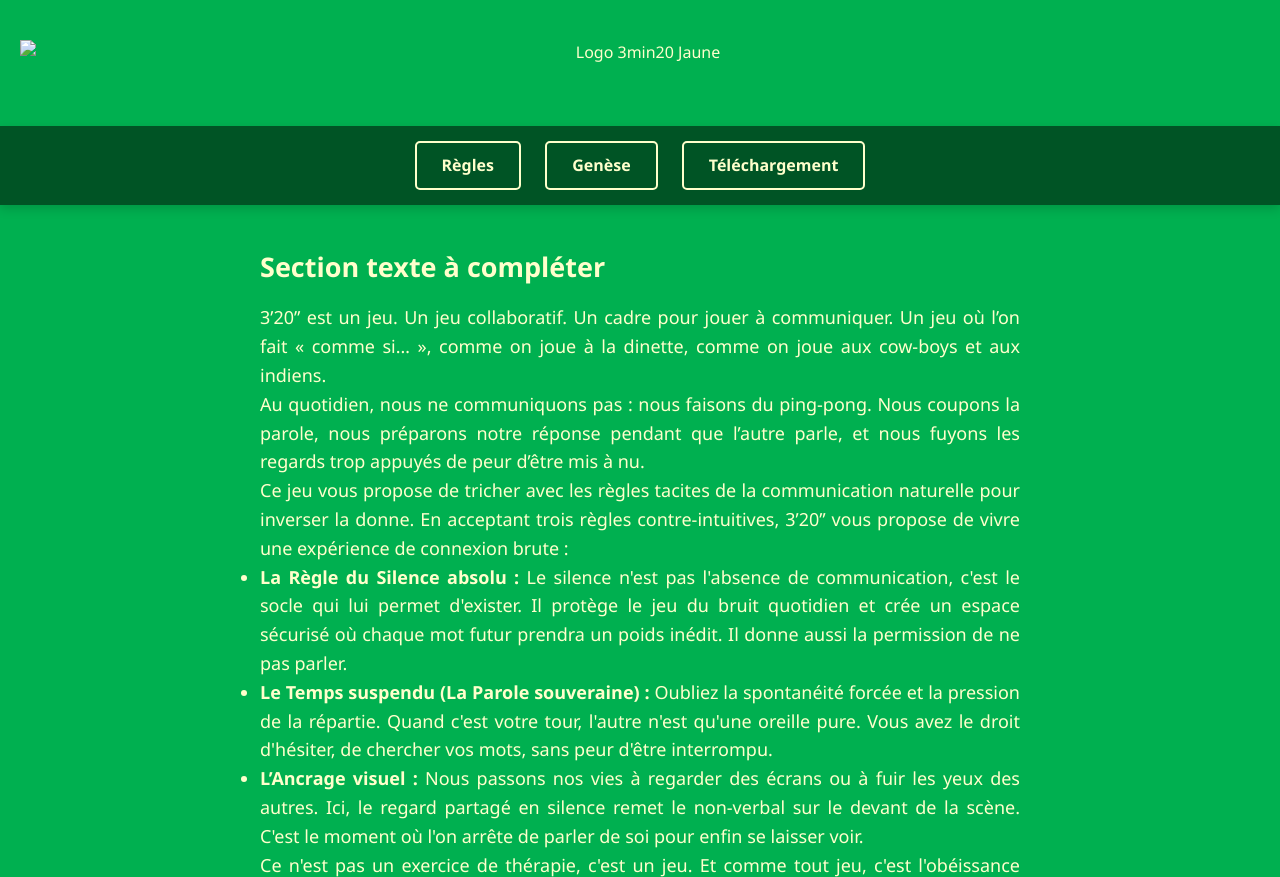
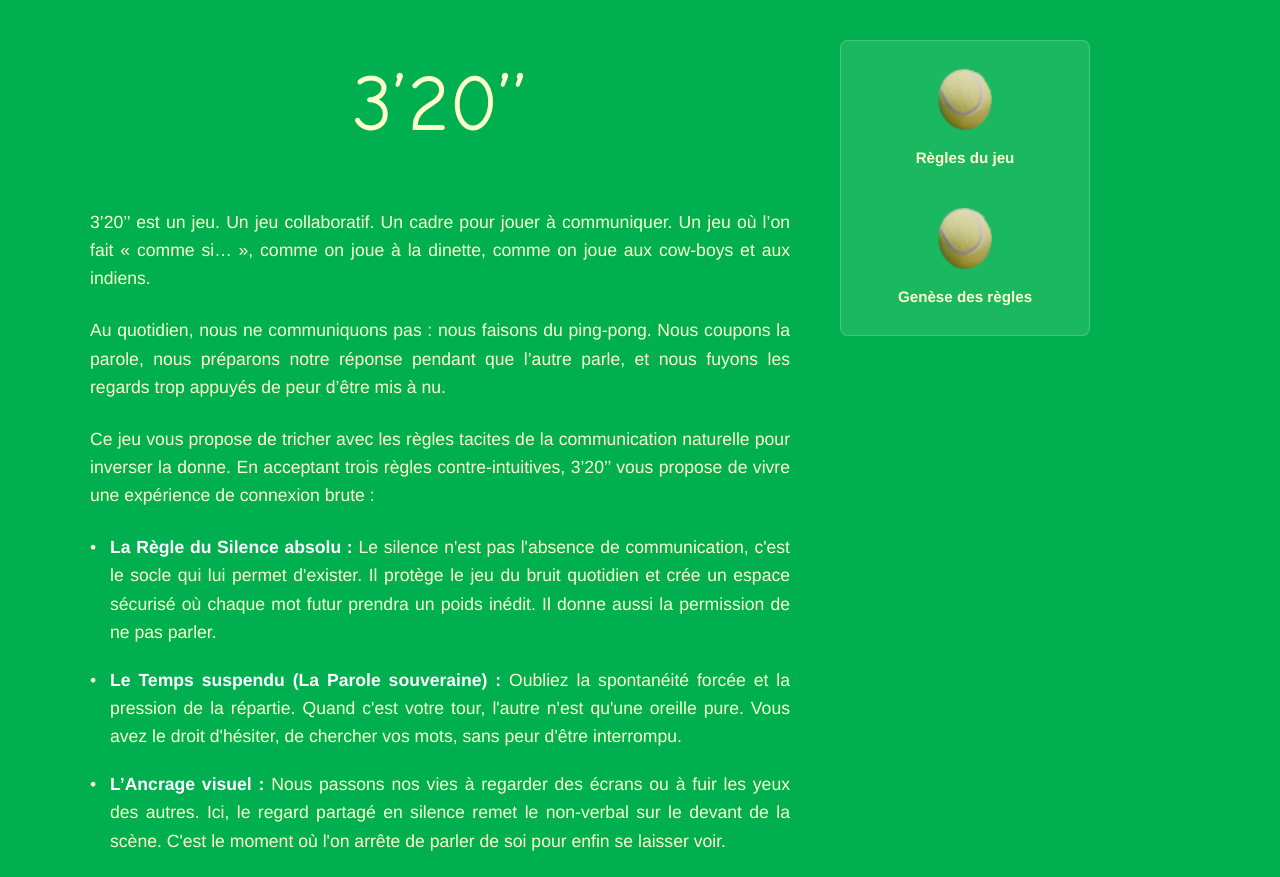
Before and after one commit to mhermans7669-sys/paulguldin.github.io, a plain HTML site: page 3min20lejeu.html in a window 1280 px wide. Shown: the top 877 px of the page. Drawn offline with Linux system fonts and the light colour scheme.

Commit message:
Revise HTML structure and styles for game page
Updated the HTML structure and styles for the game presentation page, enhancing layout and typography.

```diff
--- a/3min20lejeu.html
+++ b/3min20lejeu.html
@@ -3,135 +3,188 @@
 <head>
     <meta charset="UTF-8">
     <meta name="viewport" content="width=device-width, initial-scale=1.0">
-    <title>Le Jeu - Présentation</title>
+    <title>3’20’’ - Un cadre pour jouer à communiquer</title>
     <style>
-        /* --- Styles Généraux --- */
-        * {
-            box-sizing: border-box;
+        /* --- STYLES GENERAUX & TYPOGRAPHIE --- */
+        body {
+            font-family: 'Helvetica Neue', Arial, sans-serif;
+            line-height: 1.6;
+            background-color: #00B050; /* Fond vert demandé */
+            color: #FFFFCC; /* Couleur jaune clair pâle pour les caractères */
             margin: 0;
             padding: 0;
         }
 
-        body {
-            font-family: 'Segoe UI', Tahoma, Geneva, Verdana, sans-serif;
-            background-color: #00B050;
-            color: #ffffcc;
-            line-height: 1.6;
+        .container {
+            max-width: 1100px;
+            margin: 0 auto;
+            padding: 40px 20px;
+            display: flex;
+            flex-direction: row;
+            gap: 50px;
         }
 
-        /* --- Entête (Titre et Image) --- */
-        .hero-banner {
-            text-align: center;
-            padding: 40px 20px;
+        /* --- ZONE DE TEXTE PRINCIPALE --- */
+        main {
+            flex: 1;
+            max-width: 700px;
         }
 
-        .hero-banner img {
-            max-width: 100%;
-            height: auto;
-            display: block;
-            margin: 0 auto 20px auto;
+        h1 {
+            font-family: 'Dreaming Outloud Script Pro', 'Brush Script MT', 'Comic Sans MS', cursive;
+            font-size: 80px; /* Taille exacte demandée */
+            text-align: center; /* Titre centré sur le texte */
+            margin-top: 0;
+            margin-bottom: 40px;
+            color: #FFFFCC; /* Jaune clair pâle comme le texte */
+            font-weight: normal;
         }
 
-        .hero-banner h1 {
-            font-size: 40px;
-            color: #ffffcc;
-            font-weight: 700;
-            text-transform: uppercase;
-            letter-spacing: 2px;
-        }
-
-        /* --- Header Sticky (Navigation) --- */
-        .sticky-header {
-            position: -webkit-sticky; /* Pour compatibilité Safari */
-            position: sticky;
-            top: 0;
-            background-color: rgba(0, 80, 35, 0.95); /* Vert foncé transparent pour détacher le menu */
-            padding: 15px 0;
-            text-align: center;
-            box-shadow: 0 4px 10px rgba(0, 0, 0, 0.15);
-            z-index: 1000;
-        }
-
-        .nav-btn {
-            display: inline-block;
-            text-decoration: none;
-            color: #ffffcc;
-            font-weight: bold;
-            padding: 10px 25px;
-            margin: 0 10px;
-            border: 2px solid #ffffcc;
-            border-radius: 5px;
-            transition: all 0.3s ease;
-        }
-
-        .nav-btn:hover {
-            background-color: #ffffcc;
-            color: #00B050;
-        }
-
-        /* --- Section Contenu (Texte immersif) --- */
-        .content-container {
-            max-width: 800px;
-            margin: 40px auto;
-            padding: 0 20px;
-        }
-
-        .intro-text {
-            font-size: 18px;
-            margin-bottom: 40px;
+        p {
+            font-size: 1.1rem;
+            margin-bottom: 24px;
             text-align: justify;
         }
 
-        /* --- Bouton d'action Final --- */
-        .cta-container {
-            text-align: center;
-            margin: 50px 0;
+        ul {
+            list-style-type: none;
+            padding-left: 0;
+            margin-bottom: 30px;
         }
 
-        .cta-btn {
-            display: inline-block;
-            text-decoration: none;
-            color: #00B050;
-            background-color: #ffffcc;
-            font-size: 22px;
-            font-weight: bold;
-            padding: 15px 40px;
-            border-radius: 30px;
-            box-shadow: 0 5px 15px rgba(0, 0, 0, 0.2);
-            transition: transform 0.2s ease, box-shadow 0.2s ease;
+        li {
+            font-size: 1.1rem;
+            margin-bottom: 20px;
+            position: relative;
+            padding-left: 20px;
+            text-align: justify;
         }
 
-        .cta-btn:hover {
-            transform: translateY(-3px);
-            box-shadow: 0 8px 20px rgba(0, 0, 0, 0.3);
+        li::before {
+            content: "•";
+            position: absolute;
+            left: 0;
+            color: #FFFFCC;
         }
 
-        .cta-btn:active {
-            transform: translateY(-1px);
+        strong {
+            color: #ffffff; /* Blanc pour faire ressortir les éléments en gras sur le fond vert */
+        }
+
+        /* --- BARRE LATERALE (Ordinateur) --- */
+        aside {
+            width: 250px;
+            flex-shrink: 0;
+        }
+
+        .sidebar-sticky {
+            position: sticky;
+            top: 40px;
+            display: flex;
+            flex-direction: column;
+            gap: 35px;
+            background-color: rgba(255, 255, 255, 0.1); /* Fond semi-transparent pour détacher les boutons discrètement */
+            padding: 25px;
+            border-radius: 8px;
+            border: 1px solid rgba(255, 255, 255, 0.2);
+        }
+
+        /* --- BOUTONS DE TELECHARGEMENT --- */
+        .download-btn {
+            display: flex;
+            flex-direction: column;
+            align-items: center;
+            text-align: center;
+            text-decoration: none;
+            color: #FFFFCC; /* Texte des boutons en jaune clair pâle */
+            font-weight: 600;
+            font-size: 0.95rem;
+            transition: transform 0.2s ease, opacity 0.2s ease;
+        }
+
+        .download-btn img {
+            width: 70px; /* Taille optimisée pour l'icône de la balle de tennis */
+            height: 70px;
+            margin-bottom: 10px;
+            display: block; /* Force l'affichage de l'image */
+        }
+
+        .download-btn:hover {
+            transform: translateY(-3px);
+            opacity: 0.9;
+        }
+
+        /* --- PIED DE PAGE & MENTIONS --- */
+        footer {
+            margin-top: 60px;
+            border-top: 1px solid rgba(255, 255, 255, 0.2);
+            padding-top: 20px;
+            font-size: 0.9rem;
+            color: #FFFFCC;
+            opacity: 0.85; /* Légèrement plus discret */
+        }
+
+        .copyright {
+            font-weight: bold;
+            margin-bottom: 15px;
+        }
+
+        .legal {
+            font-style: italic;
+            line-height: 1.4;
+        }
+
+        /* ======================================================= */
+        /* --- LAYOUT ADAPTATIF (SMARTPHONE) --- */
+        /* ======================================================= */
+        @media (max-width: 768px) {
+            .container {
+                flex-direction: column;
+                padding: 20px;
+                gap: 40px;
+            }
+
+            main {
+                max-width: 100%;
+            }
+
+            p, li {
+                text-align: left; /* Plus lisible sur smartphone */
+            }
+
+            aside {
+                width: 100%;
+            }
+
+            .sidebar-sticky {
+                position: static;
+                flex-direction: row;
+                justify-content: space-around;
+                background-color: rgba(255, 255, 255, 0.05);
+                padding: 20px 10px;
+            }
+
+            .download-btn {
+                flex: 1;
+                font-size: 0.9rem;
+            }
+
+            .download-btn img {
+                width: 60px;
+                height: 60px;
+            }
         }
     </style>
 </head>
 <body>
 
-    <!-- 1. Entête avec Image et Titre -->
-    <header class="hero-banner">
-        <img src="3min20-jaune.png" alt="Logo 3min20 Jaune">
-        <!--<h1>Le Jeu</h1>-->
-    </header>
+<div class="container">
 
-    <!-- 2. Le Header Sticky (Menu de navigation) -->
-    <nav class="sticky-header">
-        <a href="3min20Regles.html" class="nav-btn">Règles</a>
-        <a href="3min20Genese.html" class="nav-btn">Genèse</a>
-        <a href="3min20Genese.pdf" class="nav-btn" download>Téléchargement</a>
-    </nav>
+    <!-- Zone Principale de lecture -->
+    <main>
+        <h1>3’20’’</h1>
 
-    <!-- 3. Section de texte à compléter -->
-    <main class="content-container">
-        <section class="intro-text">
-            <h2>Section texte à compléter</h2>
-            <p style="margin-top: 15px;">
-                <p>3’20’’ est un jeu. Un jeu collaboratif. Un cadre pour jouer à communiquer. Un jeu où l’on fait « comme si… », comme on joue à la dinette, comme on joue aux cow-boys et aux indiens.</p>
+        <p>3’20’’ est un jeu. Un jeu collaboratif. Un cadre pour jouer à communiquer. Un jeu où l’on fait « comme si… », comme on joue à la dinette, comme on joue aux cow-boys et aux indiens.</p>
 
         <p>Au quotidien, nous ne communiquons pas : nous faisons du ping-pong. Nous coupons la parole, nous préparons notre réponse pendant que l’autre parle, et nous fuyons les regards trop appuyés de peur d’être mis à nu.</p>
 
@@ -149,17 +202,28 @@
 
         <p>Le jeu 3’20’’ s’adresse à tout couple ou « binôme » constitué de deux personnes désireuses de faire l’expérience de communiquer autrement, pendant un temps court mais somme toute suffisamment long pour permettre à l'expérience d'offrir une conclusion. Une partie dure environ 30’.</p>
 
-                [Remplacez ce bloc par votre long texte immersif. Vous pouvez ajouter autant de paragraphes
-                &lt;p&gt; que nécessaire pour installer l'univers de votre jeu spécial. Le menu du haut restera
-                visible au fur et à mesure que vos lecteurs feront défiler la page vers le bas.]
-            </p>
-        </section>
+        <!-- Pied de page -->
+        <footer>
+            <div class="copyright">© 2026, Paul Guldin, tous droits réservés.</div>
+            <div class="legal"><strong>Mentions légales :</strong> Ce site propose un jeu mettant en scène une façon ludique d’expérimenter une certaine forme de communication. Son contenu est purement d’ordre récréatif. Il ne peut remplacer un outil thérapeutique donnant lieu à un avis médical. L’activité proposée par ce site ne constitue pas un exercice de la médecine.</div>
+        </footer>
+    </main>
 
-        <!-- 4. Bouton final d'appel à l'action -->
-        <div class="cta-container">
-            <a href="regles.html" class="cta-btn">Découvrir les Règles</a>
+    <!-- Section Boutons (Barre latérale sur PC, Blocs du bas sur Mobile) -->
+    <aside>
+        <div class="sidebar-sticky">
+            <a href="3min20Regles.pdf" class="download-btn" download="3min20Regles.pdf">
+                <img src="TennisBall.png" alt="Règles du jeu">
+                <span>Règles du jeu</span>
+            </a>
+            <a href="3min20Genese.pdf" class="download-btn" download="3min20Genese.pdf">
+                <img src="TennisBall.png" alt="Genèse des règles">
+                <span>Genèse des règles</span>
+            </a>
         </div>
-    </main>
+    </aside>
+
+</div>
 
 </body>
 </html>
```
